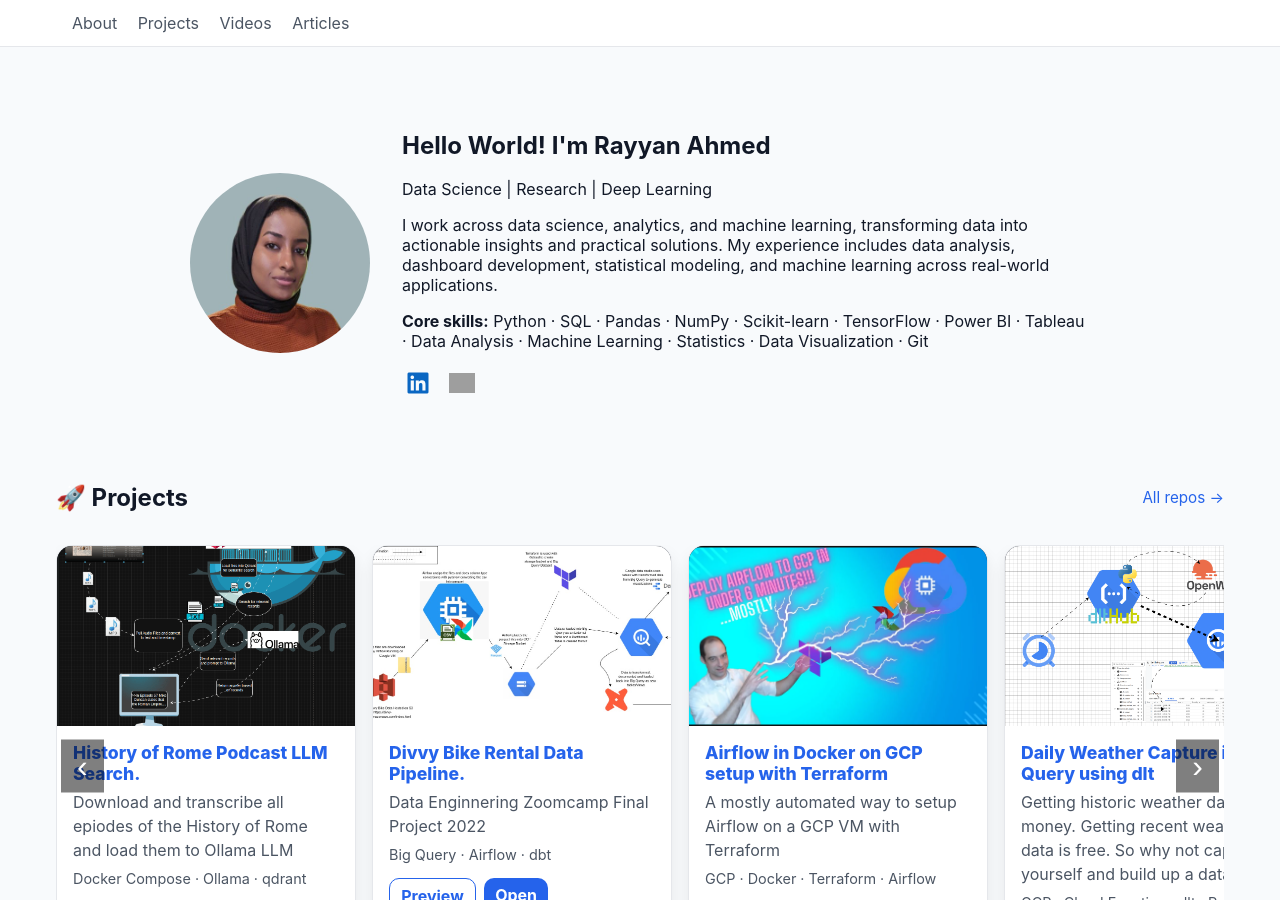
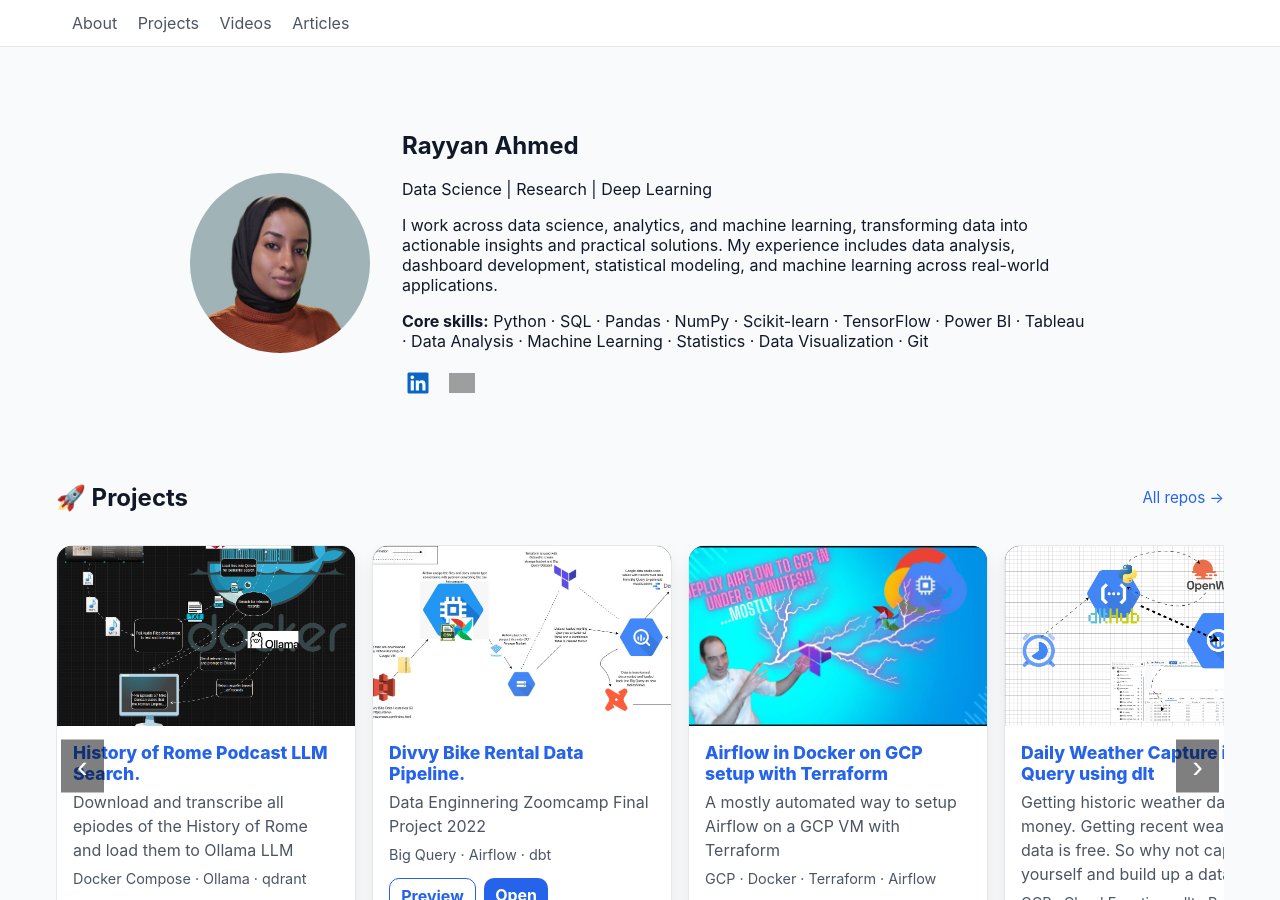
Before and after one commit to rayyanAhmed105/RayyanAhmed.github.io, a Jekyll site: the page built from index.md, in a window 1280 px wide and 900 px high. Built offline with Jekyll 4.4.1, drawn with Linux system fonts in a browser that asks for light colours; grey boxes are pictures that could not be loaded.

Commit message:
Update index.md

```diff
--- a/index.md
+++ b/index.md
@@ -26,7 +26,7 @@ title: "Home"
          class="profile-pic">
 
     <div class="about-text">
-      <h1>Hello World! I'm Rayyan Ahmed</h1>
+      <h1>Rayyan Ahmed</h1>
       <p>Data Science | Research | Deep Learning </p>
       <p>I work across data science, analytics, and machine learning, transforming data into actionable insights and practical solutions. My experience includes data analysis, dashboard development, statistical modeling, and machine learning across real-world applications.</p>
       <p><strong>Core skills:</strong> Python · SQL · Pandas · NumPy · Scikit-learn · TensorFlow · Power BI · Tableau · Data Analysis · Machine Learning · Statistics · Data Visualization · Git</p>
```
